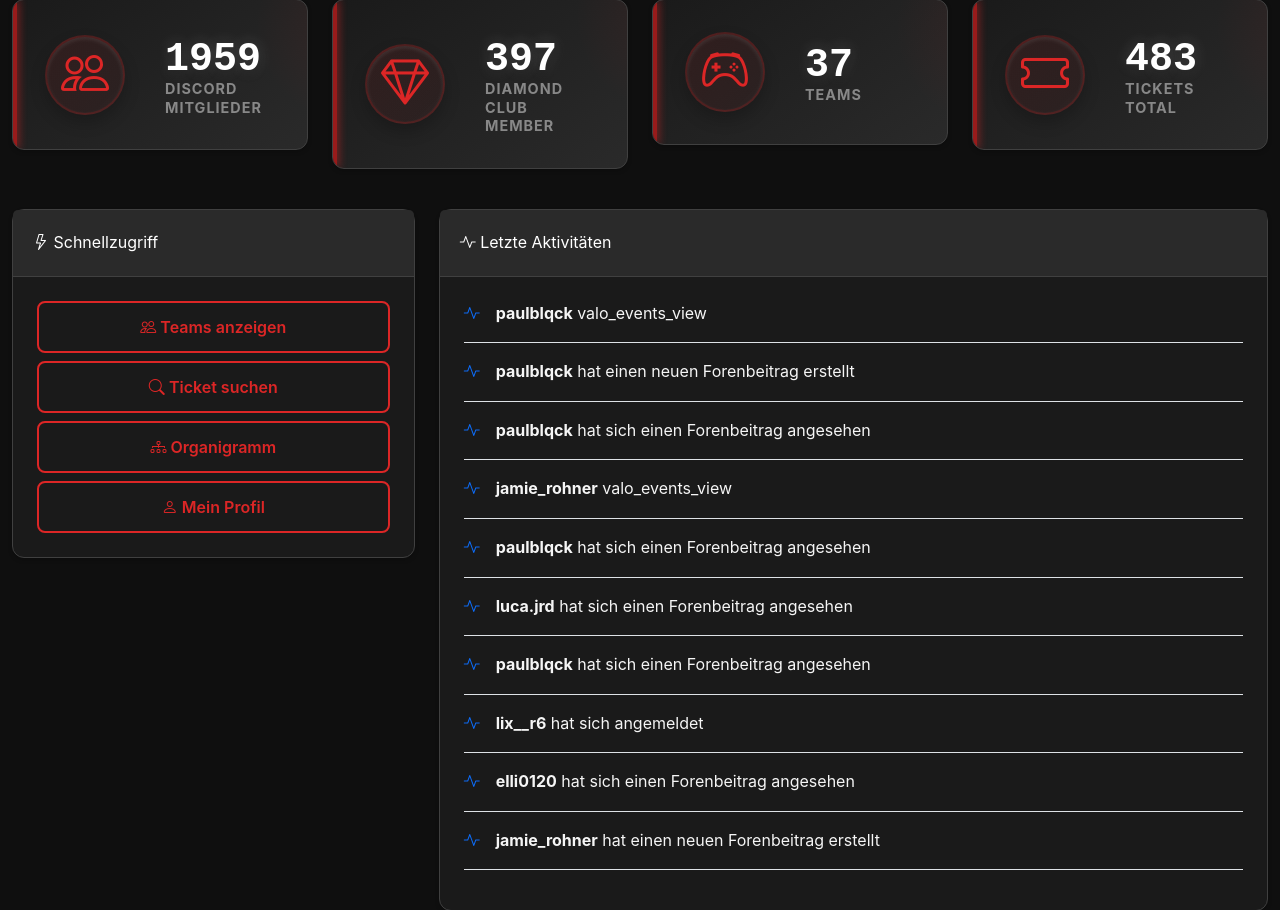
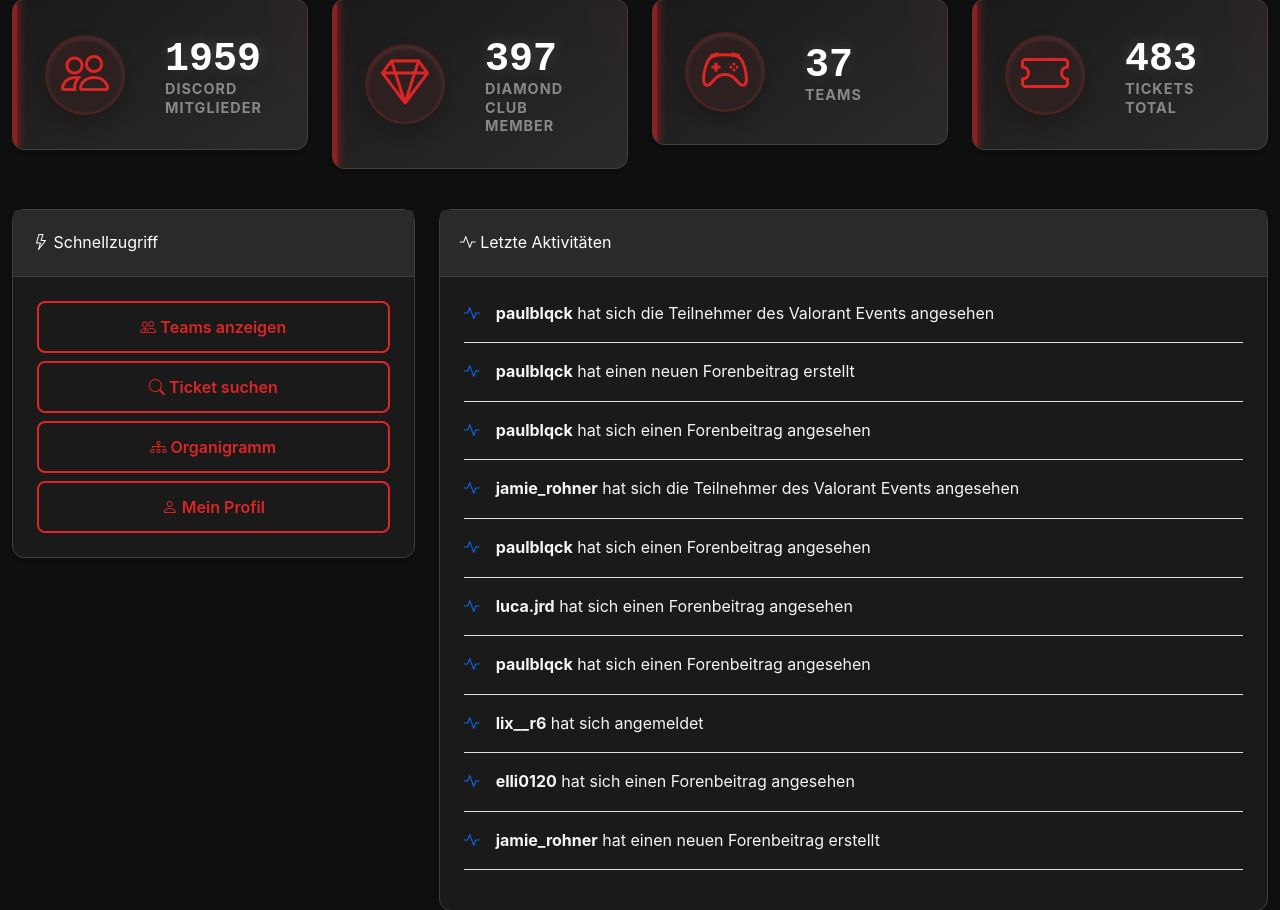
Before and after one commit to EYGjamie/EntropyGaming, a Flask app: page / in a window 1280 px wide; the page is wider, and only the part inside the window is pictured. Shown: the part 321-1231 px from the top of that part. Run offline with Flask 3, Linux system fonts and the light colour scheme; a user stored in the database is signed in; data comes from the database, SQL or seed files in the repository; some libraries are stand-ins or nearby versions.

Commit message:
Update index.html

```diff
--- a/webapp/internal/templates/dashboard/index.html
+++ b/webapp/internal/templates/dashboard/index.html
@@ -186,7 +186,7 @@
                                             hat eine neue Kategorie im Forum erstellt
                                         {% elif activity.action == 'edit_forum_category' %}
                                             hat eine Kategorie im Forum bearbeitet
-                                        {% elif activity.action == 'view_valo_event' %}
+                                        {% elif activity.action == 'valo_events_view' %}
                                             hat sich die Teilnehmer des Valorant Events angesehen
                                         {% else %}
                                             {{ activity.action }}
```
